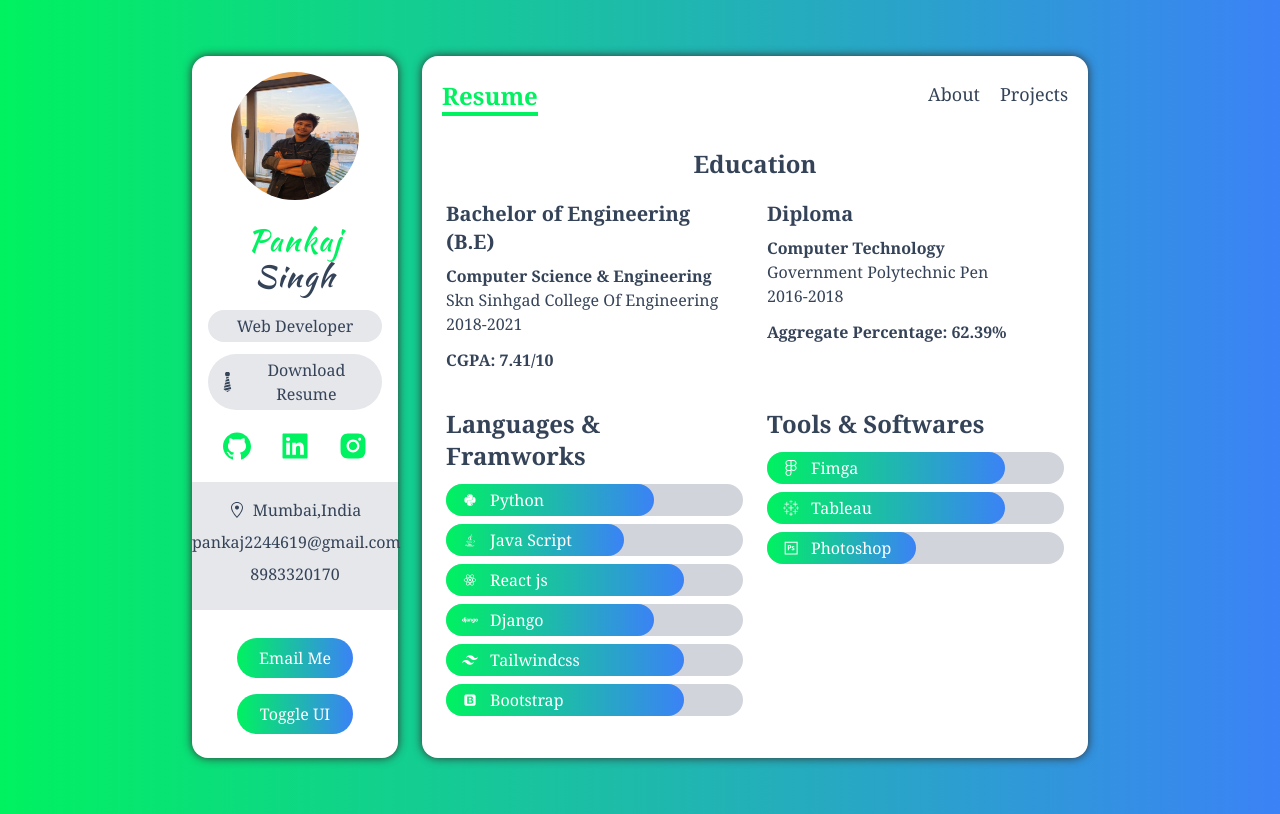
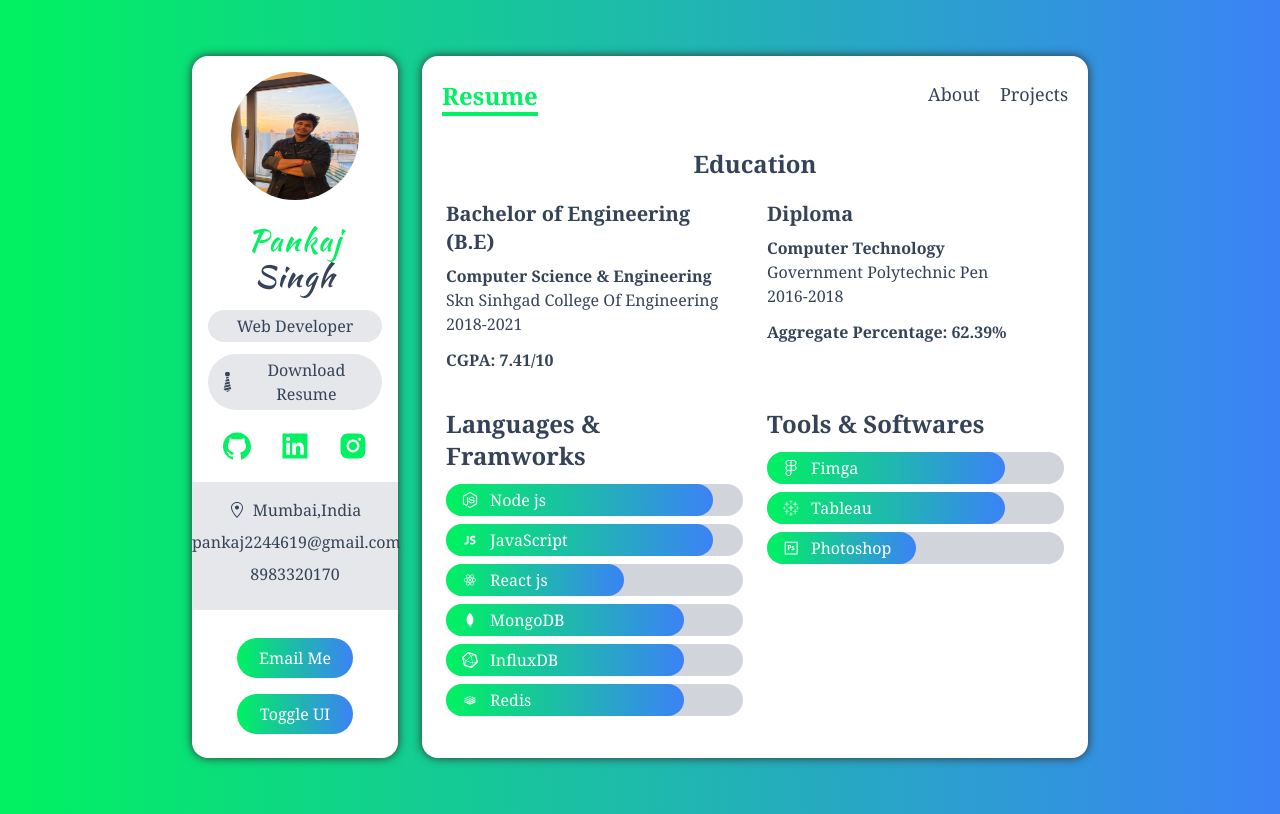
Before and after one commit to devh4ppy/Portfolio-Website, a Next.js app: page /resume in a window 1280 px wide. Built offline with nearby package versions, Linux system fonts and the light colour scheme.

Commit message:
updated skills

```diff
--- a/data.ts
+++ b/data.ts
@@ -1,8 +1,8 @@
 
 import { RiComputerLine } from 'react-icons/ri'
-import { DiBootstrap, DiDjango, DiGoogleAnalytics, DiJava, DiPhotoshop, DiPython, DiReact } from 'react-icons/di'
+import { DiRedis, DiMongodb, DiGoogleAnalytics, DiJava, DiPhotoshop, DiPython, DiReact, DiJavascript1 } from 'react-icons/di'
 import { AiOutlineAntDesign, AiOutlineApi } from 'react-icons/ai'
-import { SiTableau, SiTailwindcss } from 'react-icons/si'
+import { SiTableau, SiInfluxdb, SiNodedotjs } from 'react-icons/si'
 import { FaFigma } from 'react-icons/fa'
 import { IProject, IService, ISkill } from './type'
 
@@ -17,7 +17,7 @@ export const services:IService[] = [
     },
     {
         Icon: AiOutlineApi,
-        title:"API Development",
+        title:"Back-End Web Development",
         about:
         "I am currently learning to develop robust REST API using <b>django-rest-api</b> & <b>Node API</b>",
 
@@ -48,34 +48,34 @@ export const services:IService[] = [
 
 export const languages:ISkill[] = [
     {
-        name:"Python",
-        level:"70%",
-        Icon:DiPython
+        name:"Node js",
+        level:"90%",
+        Icon:SiNodedotjs
     },
     {
-        name:"Java Script",
-        level:"60%",
-        Icon:DiJava
+        name:"JavaScript",
+        level:"90%",
+        Icon:DiJavascript1
     },
     {
         name:"React js",
-        level:"80%",
+        level:"60%",
         Icon:DiReact
     },
     {
-        name:"Django",
-        level:"70%",
-        Icon:DiDjango
+        name:"MongoDB",
+        level:"80%",
+        Icon:DiMongodb
     },
     {
-        name:"Tailwindcss",
+        name:"InfluxDB",
         level:"80%",
-        Icon:SiTailwindcss
+        Icon:SiInfluxdb
     },
     {
-        name:"Bootstrap",
+        name:"Redis",
         level:"80%",
-        Icon:DiBootstrap
+        Icon:DiRedis
     },
 ]
 
```
